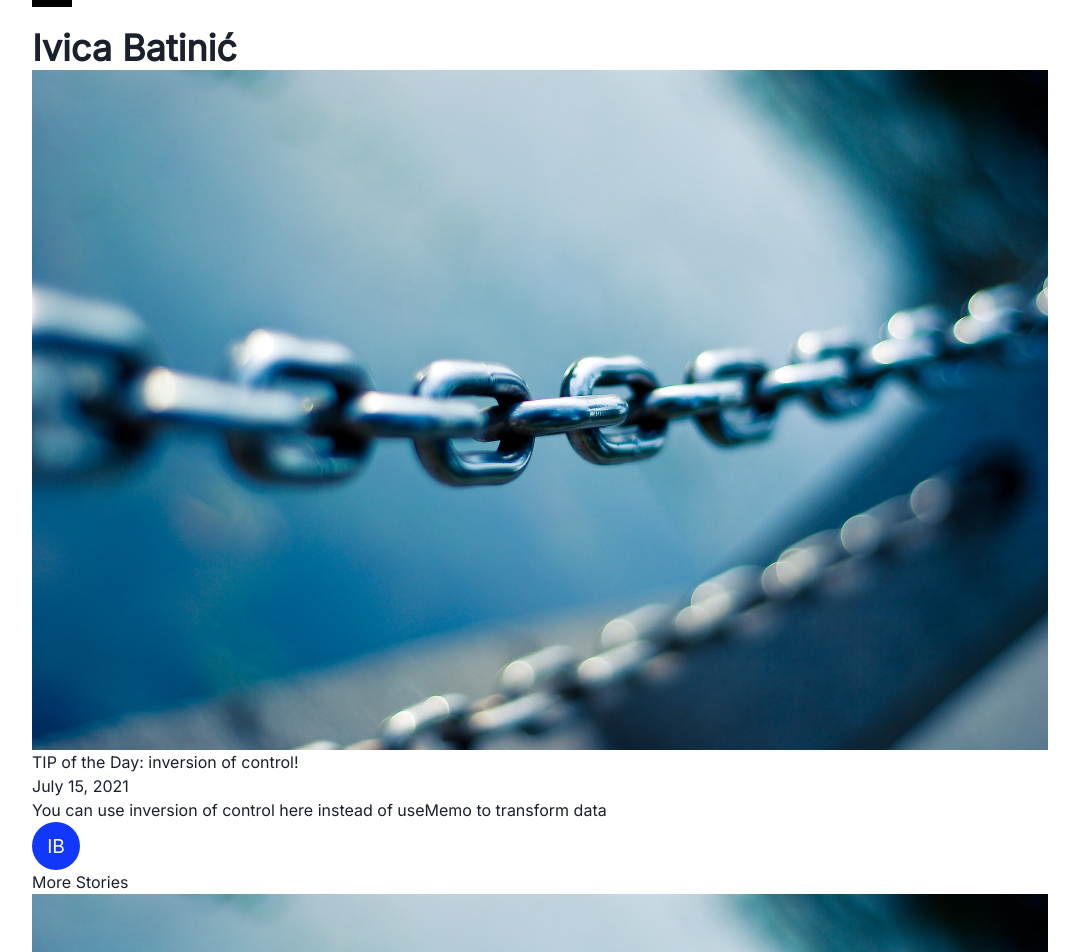
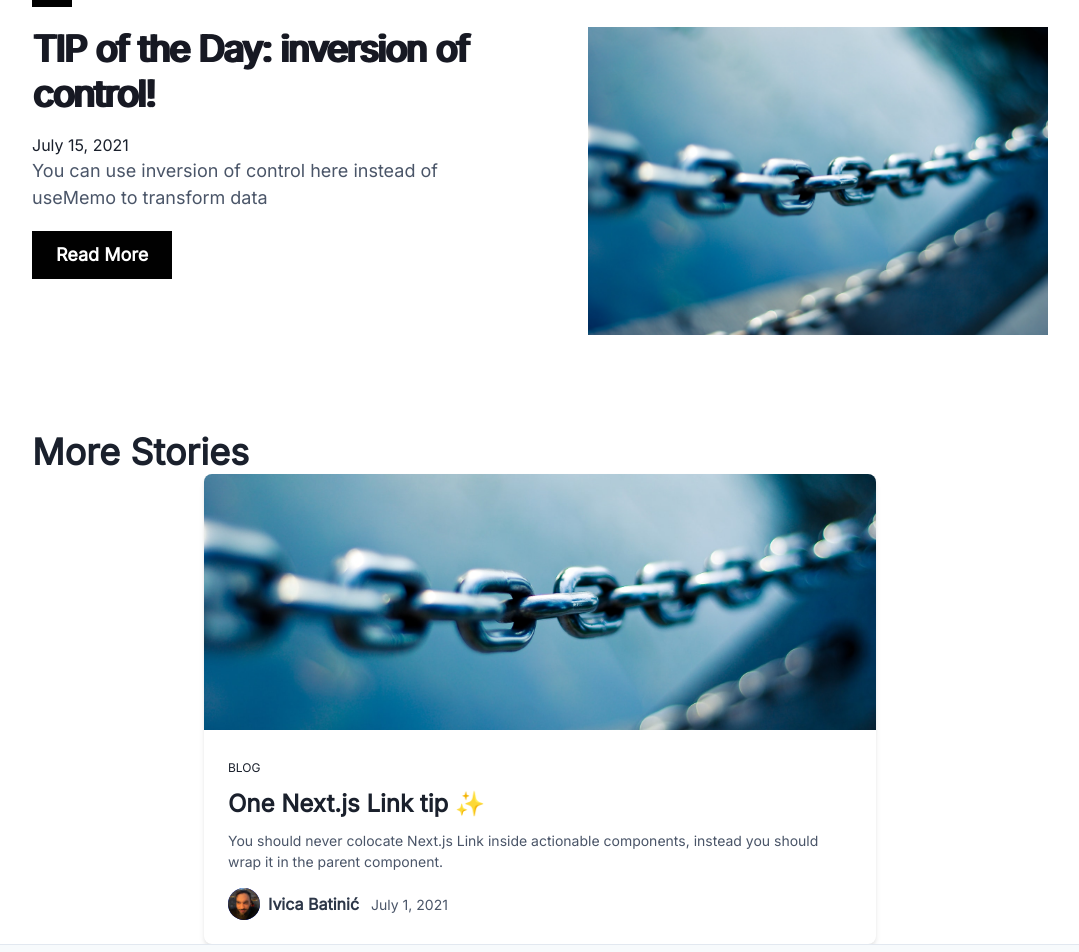
Before and after one commit to isBatak/website, a Next.js app: page / in a window 1280 px wide. Shown: the part 140-1092 px from the top of the page, without its empty margins (100-1179 px from the left). Built offline with nearby package versions, Linux system fonts and the light colour scheme.

Commit message:
WIO pn blog

```diff
--- a/components/cover-image.tsx
+++ b/components/cover-image.tsx
@@ -1,33 +1,25 @@
-import cn from 'classnames'
-import Link from 'next/link'
+import { Box, Image, useColorModeValue } from '@chakra-ui/react';
+import cn from 'classnames';
+import Link from 'next/link';
 
 type Props = {
-  title: string
-  src: string
-  slug?: string
-}
+  title: string;
+  src: string;
+  slug?: string;
+};
 
-const CoverImage = ({ title, src, slug }: Props) => {
+const CoverImage = ({ title, src, slug, ...rest }: Props) => {
   const image = (
-    <img
-      src={src}
-      alt={`Cover Image for ${title}`}
-      className={cn('shadow-small', {
-        'hover:shadow-medium transition-shadow duration-200': slug,
-      })}
-    />
-  )
-  return (
-    <div className="-mx-5 sm:mx-0">
-      {slug ? (
-        <Link as={`/posts/${slug}`} href="/posts/[slug]">
-          <a aria-label={title}>{image}</a>
-        </Link>
-      ) : (
-        image
-      )}
-    </div>
-  )
-}
+    <Image src={src} alt={`Cover Image for ${title}`} bg={useColorModeValue('gray.200', 'gray.700')} {...rest} />
+  );
 
-export default CoverImage
+  return slug ? (
+    <Link as={`/posts/${slug}`} href="/posts/[slug]">
+      <a aria-label={title}>{image}</a>
+    </Link>
+  ) : (
+    image
+  );
+};
+
+export default CoverImage;
--- a/components/footer.tsx
+++ b/components/footer.tsx
@@ -1,5 +1,5 @@
-import { Box, Container, Flex, HStack, Select, Text } from '@chakra-ui/react';
-import { IoLogoGithub, IoLogoTwitter } from 'react-icons/io5';
+import { Box, Container, Flex, Select, Text } from '@chakra-ui/react';
+import { SocialMediaLinks } from './social-media-links';
 
 const Footer = () => {
   return (
@@ -10,10 +10,7 @@ const Footer = () => {
             <Text>Copyright © 2021. All rights reserved.</Text>
           </Box>
           <Box>
-            <HStack>
-              <IoLogoGithub />
-              <IoLogoTwitter />
-            </HStack>
+            <SocialMediaLinks />
           </Box>
           <Box>
             <Select size="sm">
--- a/components/hero-post.tsx
+++ b/components/hero-post.tsx
@@ -1,4 +1,4 @@
-import { Avatar } from '@chakra-ui/react';
+import { Avatar, Box, Button, chakra, Flex, SimpleGrid, useColorModeValue } from '@chakra-ui/react';
 
 import DateFormater from './date-formater';
 import CoverImage from './cover-image';
@@ -14,29 +14,45 @@ type Props = {
   slug: string;
 };
 
-const HeroPost = ({ title, coverImage, date, excerpt, author, slug }: Props) => {
+const HeroPost = ({ title, coverImage, date, slug, excerpt }: Props) => {
   return (
-    <section>
-      <div className="mb-8 md:mb-16">
-        <CoverImage title={title} src={coverImage} slug={slug} />
-      </div>
-      <div className="md:grid md:grid-cols-2 md:col-gap-16 lg:col-gap-8 mb-20 md:mb-28">
-        <div>
-          <h3 className="mb-4 text-4xl lg:text-6xl leading-tight">
-            <Link as={`/posts/${slug}`} href="/posts/[slug]">
-              <a className="hover:underline">{title}</a>
-            </Link>
-          </h3>
-          <div className="mb-4 md:mb-0 text-lg">
-            <DateFormater dateString={date} />
-          </div>
-        </div>
-        <div>
-          <p className="text-lg leading-relaxed mb-4">{excerpt}</p>
-          <Avatar name={author.name} picture={author.picture} />
-        </div>
-      </div>
-    </section>
+    <SimpleGrid
+      alignItems="start"
+      columns={{ base: 1, md: 2 }}
+      mb={24}
+      spacingY={{ base: 10, md: 32 }}
+      spacingX={{ base: 10, md: 24 }}
+    >
+      <Box>
+        <chakra.h2
+          mb={4}
+          fontSize={{ base: '2xl', md: '4xl' }}
+          fontWeight="extrabold"
+          letterSpacing="tight"
+          textAlign={{ base: 'center', md: 'left' }}
+          color={useColorModeValue('gray.900', 'gray.400')}
+          lineHeight={{ md: 'shorter' }}
+          textShadow="2px 0 currentcolor"
+        >
+          {title}
+        </chakra.h2>
+        <DateFormater dateString={date} />
+        <chakra.p
+          mb={5}
+          textAlign={{ base: 'center', sm: 'left' }}
+          color={useColorModeValue('gray.600', 'gray.400')}
+          fontSize={{ md: 'lg' }}
+        >
+          {excerpt}
+        </chakra.p>
+        <Link as={`/posts/${slug}`} href="/posts/[slug]" passHref>
+          <Button as="a" w={{ base: 'full', sm: 'auto' }} size="lg">
+            Read More
+          </Button>
+        </Link>
+      </Box>
+      <CoverImage title={title} src={coverImage} slug={slug} />
+    </SimpleGrid>
   );
 };
 
--- a/components/intro.tsx
+++ /dev/null
@@ -1,16 +0,0 @@
-import { Box, Heading, Text } from '@chakra-ui/react';
-
-const Intro = () => {
-  return (
-    <Box as="section">
-      <Heading as="h1">
-        <Text as="span" fontWeight="bold">
-          Ivica
-        </Text>{' '}
-        Batinić
-      </Heading>
-    </Box>
-  );
-};
-
-export default Intro;
--- a/components/more-stories.tsx
+++ b/components/more-stories.tsx
@@ -1,17 +1,16 @@
-import PostPreview from './post-preview'
-import Post from '../types/post'
+import PostPreview from './post-preview';
+import Post from '../types/post';
+import { Heading } from '@chakra-ui/react';
 
 type Props = {
-  posts: Post[]
-}
+  posts: Post[];
+};
 
 const MoreStories = ({ posts }: Props) => {
   return (
     <section>
-      <h2 className="mb-8 text-6xl md:text-7xl font-bold tracking-tighter leading-tight">
-        More Stories
-      </h2>
-      <div className="grid grid-cols-1 md:grid-cols-2 md:col-gap-16 lg:col-gap-32 row-gap-20 md:row-gap-32 mb-32">
+      <Heading>More Stories</Heading>
+      <div>
         {posts.map((post) => (
           <PostPreview
             key={post.slug}
@@ -25,7 +24,7 @@ const MoreStories = ({ posts }: Props) => {
         ))}
       </div>
     </section>
-  )
-}
+  );
+};
 
-export default MoreStories
+export default MoreStories;
--- a/components/post-preview.tsx
+++ b/components/post-preview.tsx
@@ -1,8 +1,8 @@
 import DateFormater from './date-formater';
 import CoverImage from './cover-image';
-import Link from 'next/link';
+import NextLink from 'next/link';
 import Author from '../types/author';
-import { Avatar, Button, Heading } from '@chakra-ui/react';
+import { Avatar, Box, Button, chakra, Flex, Link, Image, useColorModeValue, Text } from '@chakra-ui/react';
 
 type Props = {
   title: string;
@@ -14,6 +14,50 @@ type Props = {
 };
 
 const PostPreview = ({ title, coverImage, date, excerpt, author, slug }: Props) => {
+  return (
+    <Box mx="auto" rounded="lg" shadow="md" bg={useColorModeValue('white', 'gray.800')} maxW="2xl">
+      <CoverImage roundedTop="lg" w="full" h={64} fit="cover" slug={slug} title={title} src={coverImage} />
+
+      <Box p={6}>
+        <Box>
+          <chakra.span fontSize="xs" textTransform="uppercase" color={useColorModeValue('brand.600', 'brand.400')}>
+            Blog
+          </chakra.span>
+          <NextLink as={`/posts/${slug}`} href="/posts/[slug]" passHref>
+            <Link
+              display="block"
+              color={useColorModeValue('gray.800', 'white')}
+              fontWeight="bold"
+              fontSize="2xl"
+              mt={2}
+              _hover={{ color: 'gray.600', textDecor: 'underline' }}
+            >
+              {title}
+            </Link>
+          </NextLink>
+          <chakra.p mt={2} fontSize="sm" color={useColorModeValue('gray.600', 'gray.400')}>
+            {excerpt}
+          </chakra.p>
+        </Box>
+
+        <Box mt={4}>
+          <Flex alignItems="center">
+            <Flex alignItems="center">
+              <Avatar size="sm" name={author.name} src={author.picture} />
+
+              <Text mx={2} fontWeight="bold" color={useColorModeValue('gray.700', 'gray.200')}>
+                {author.name}
+              </Text>
+            </Flex>
+            <chakra.span mx={1} fontSize="sm" color={useColorModeValue('gray.600', 'gray.300')}>
+              <DateFormater dateString={date} />
+            </chakra.span>
+          </Flex>
+        </Box>
+      </Box>
+    </Box>
+  );
+
   return (
     <div>
       <div className="mb-5">
--- a/components/section-separator.tsx
+++ /dev/null
@@ -1,5 +0,0 @@
-const SectionSeparator = () => {
-  return <hr className="border-accent-2 mt-28 mb-24" />
-}
-
-export default SectionSeparator
--- /dev/null
+++ b/components/social-media-links.tsx
@@ -0,0 +1,11 @@
+import { ButtonGroup, ButtonGroupProps, IconButton } from '@chakra-ui/react';
+import * as React from 'react';
+import { FaGithub, FaLinkedin, FaTwitter } from 'react-icons/fa';
+
+export const SocialMediaLinks = (props: ButtonGroupProps) => (
+  <ButtonGroup variant="ghost" color="gray.600" {...props}>
+    <IconButton as="a" href="#" aria-label="LinkedIn" icon={<FaLinkedin fontSize="20px" />} />
+    <IconButton as="a" href="#" aria-label="GitHub" icon={<FaGithub fontSize="20px" />} />
+    <IconButton as="a" href="#" aria-label="Twitter" icon={<FaTwitter fontSize="20px" />} />
+  </ButtonGroup>
+);
--- a/pages/index.tsx
+++ b/pages/index.tsx
@@ -22,7 +22,6 @@ const Index = ({ allPosts }: Props) => {
       <Layout>
         <NextSeo title="Personal Blog" />
         <Container>
-          <Intro />
           {heroPost && (
             <HeroPost
               title={heroPost.title}
```
Also changed, not shown: components/post-body.tsx (+8 -11 lines), components/post-header.tsx (+9 -12 lines), pages/posts/[slug].tsx (+4 -5 lines).
